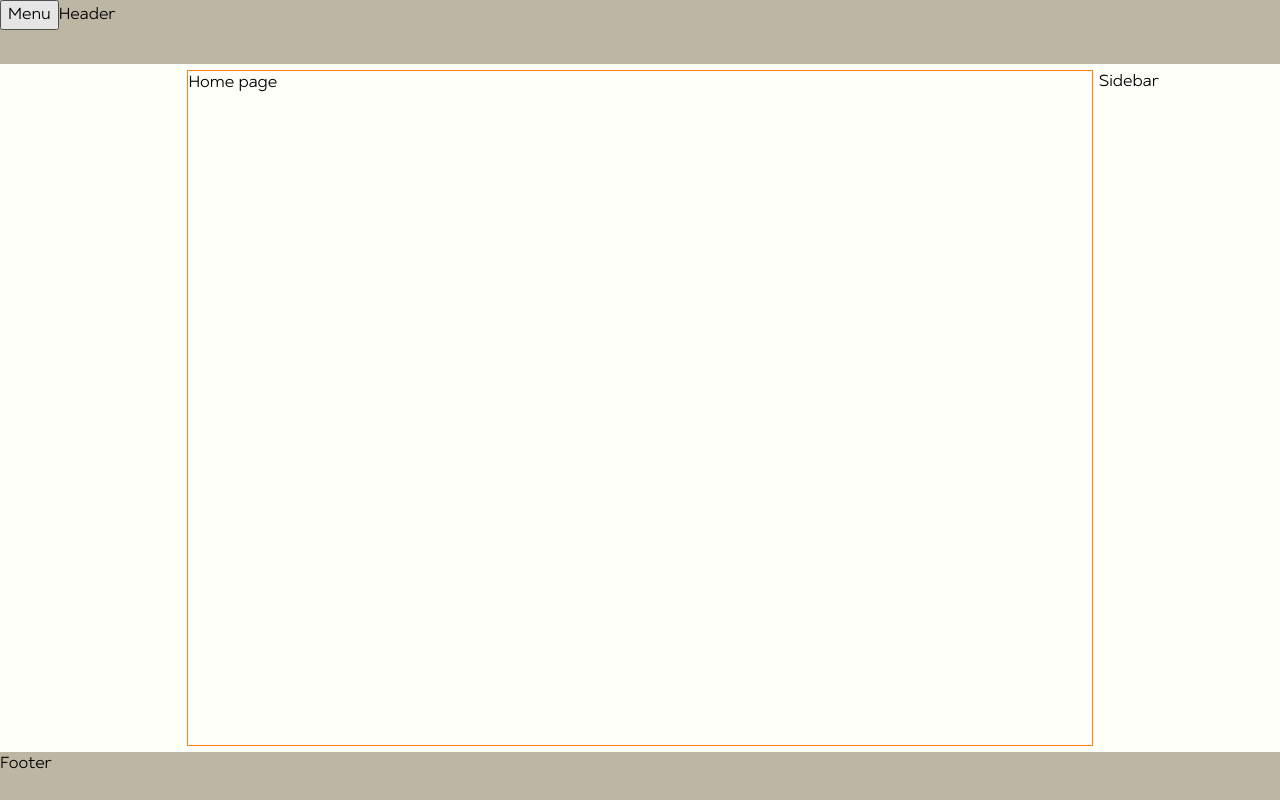
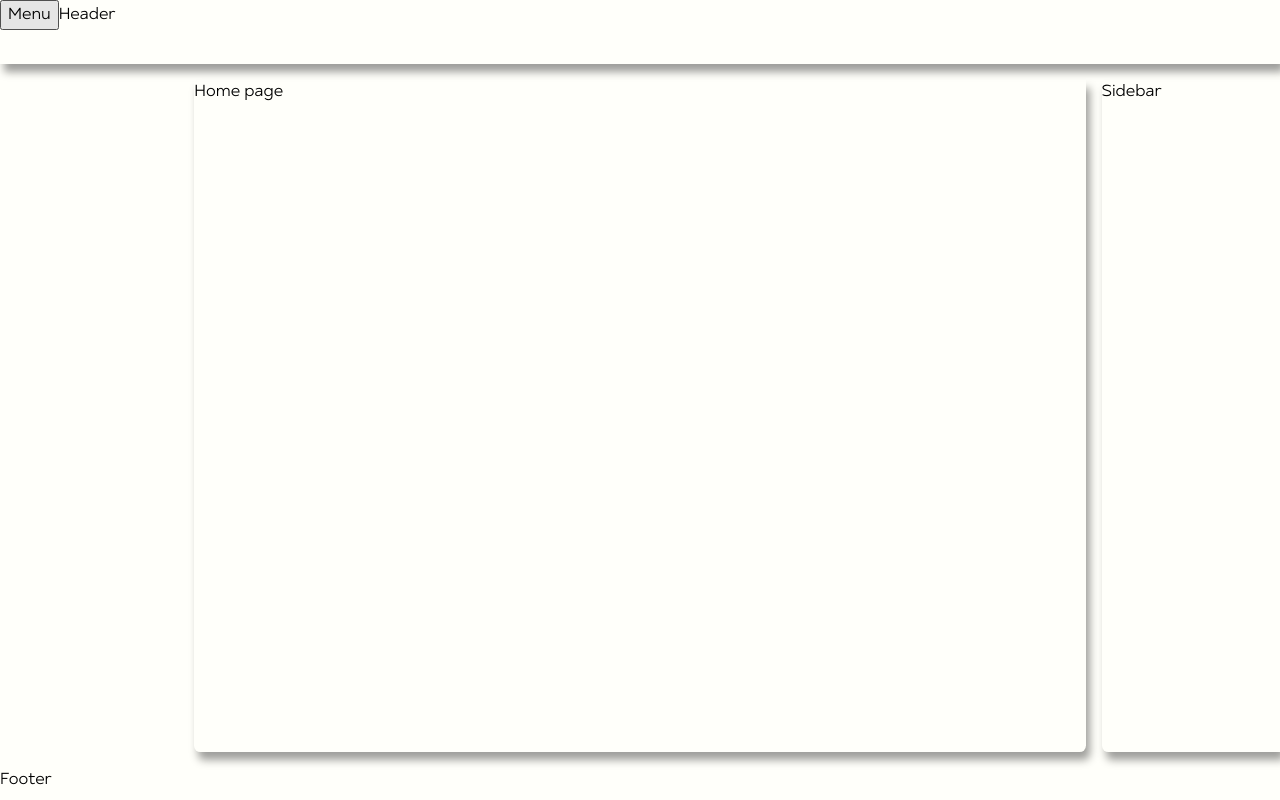
Before and after one commit to SavouryGin/chop_logic, a React app: page / in a window 1280 px wide. Built offline with nearby package versions, Linux system fonts and the light colour scheme.

Commit message:
ts-10: add vars for shadows and sizes

```diff
--- a/src/components/footer/styles.scss
+++ b/src/components/footer/styles.scss
@@ -1,5 +1,5 @@
 @import 'styles/colors.scss';
 
 .footer {
-  background-color: $light-shadow-color;
+  // background-color: $light-foreground-color;
 }
--- a/src/components/header/styles.scss
+++ b/src/components/header/styles.scss
@@ -1,5 +1,5 @@
 @import 'styles/colors.scss';
 
 .header {
-  background-color: $light-shadow-color;
+  // box-shadow: $light-box-shadow;
 }
--- a/src/components/layout/styles.scss
+++ b/src/components/layout/styles.scss
@@ -1,5 +1,6 @@
 @import 'styles/fonts.scss';
 @import 'styles/colors.scss';
+@import 'styles/sizes.scss';
 
 .layout {
   font-family: $Regular;
@@ -8,10 +9,10 @@
 
   // Grid template
   display: grid;
-  grid-gap: 0.4rem;
+  grid-gap: $block-gap;
   height: 100%;
   grid-template-columns: 2fr 10fr 2fr;
-  grid-template-rows: 4rem auto 3rem;
+  grid-template-rows: $header-height auto $footer-height;
   grid-template-areas:
     'page-header  page-header  page-header'
     'page-navigation page-content page-sidebar'
@@ -20,6 +21,7 @@
   // Grid areas
   &__header {
     grid-area: page-header;
+    box-shadow: $light-box-shadow;
   }
 
   &__footer {
@@ -28,13 +30,20 @@
 
   &__main {
     grid-area: page-content;
+    box-shadow: $light-box-shadow;
+    border-bottom-left-radius: $border-radius;
+    border-bottom-right-radius: $border-radius;
   }
 
   &__navigation {
     grid-area: page-navigation;
+    box-shadow: $light-box-shadow;
+    border-bottom-right-radius: $border-radius;
   }
 
   &__sidebar {
     grid-area: page-sidebar;
+    box-shadow: $light-box-shadow;
+    border-bottom-left-radius: $border-radius;
   }
 }
--- a/src/pages/home/styles.scss
+++ b/src/pages/home/styles.scss
@@ -2,5 +2,5 @@
 
 .home {
   height: 100%;
-  border: 1px solid $light-weak-accent-color;
+  // border: 1px solid $light-weak-accent-color;
 }
--- a/src/styles/colors.scss
+++ b/src/styles/colors.scss
@@ -1,13 +1,15 @@
 // Light theme colors
 $light-font-color: hsl(0, 0%, 0%);
 $light-background-color: hsl(60, 100%, 99%);
-$light-shadow-color: hsl(44, 17%, 69%);
+$light-foreground-color: hsl(44, 17%, 69%);
 $light-weak-accent-color: hsl(28, 100%, 53%);
 $light-strong-accent-color: hsl(360, 100%, 55%);
+$light-box-shadow: 4px 8px 8px hsl(0deg 0% 0% / 0.38);
 
 // Dark theme colors
 $dark-font-color: hsl(77, 100%, 89%);
 $dark-background-color: hsl(41, 100%, 3%);
-$dark-shadow-color: hsl(45, 31%, 18%);
+$dark-foreground-color: hsl(45, 31%, 18%);
 $dark-weak-accent-color: hsl(167, 27%, 72%);
 $dark-strong-accent-color: hsl(88, 60%, 50%);
+$dark-box-shadow: 4px 8px 8px hsl(77, 100%, 89%);
--- /dev/null
+++ b/src/styles/sizes.scss
@@ -0,0 +1,4 @@
+$block-gap: 1rem;
+$border-radius: 0.4rem;
+$header-height: 4rem;
+$footer-height: 2rem;
```
